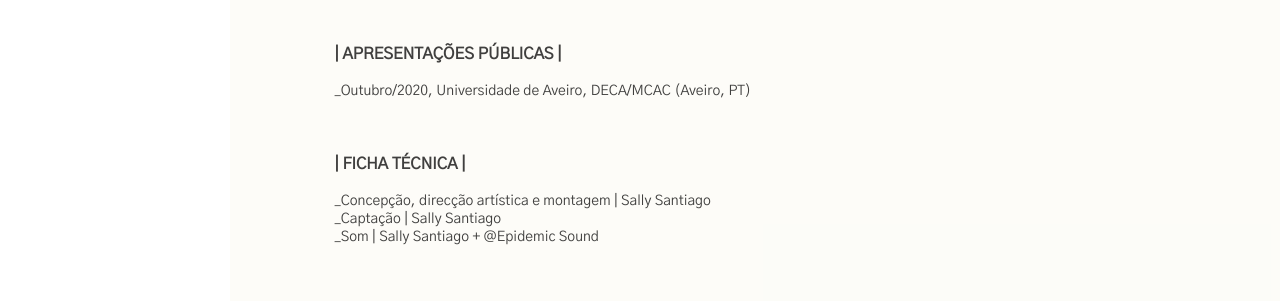
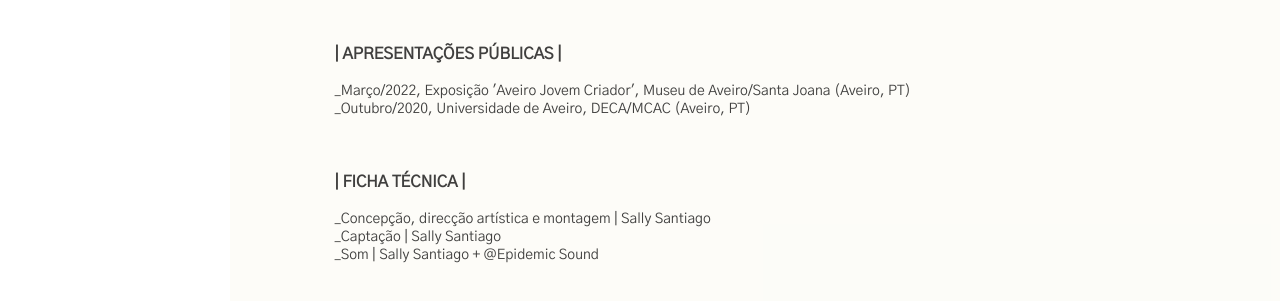
Before and after one commit to claudiobueno/claudiobueno.github.io, a plain HTML site: page daverdadeedotempo.html in a window 1280 px wide. Shown: the part 793-1094 px from the top of the page. Drawn offline with Linux system fonts and the light colour scheme.

Commit message:
Update daverdadeedotempo.html

```diff
--- a/daverdadeedotempo.html
+++ b/daverdadeedotempo.html
@@ -101,6 +101,7 @@
                 <br>
                 <h6>| APRESENTAÇÕES PÚBLICAS |</h6>
                 <br>
+                <p class="vista">_Março/2022, Exposição 'Aveiro Jovem Criador', Museu de Aveiro/Santa Joana (Aveiro, PT)</p>
                 <p class="vista">_Outubro/2020, Universidade de Aveiro, DECA/MCAC (Aveiro, PT)</p>
                 <br>
                 <br>
```
